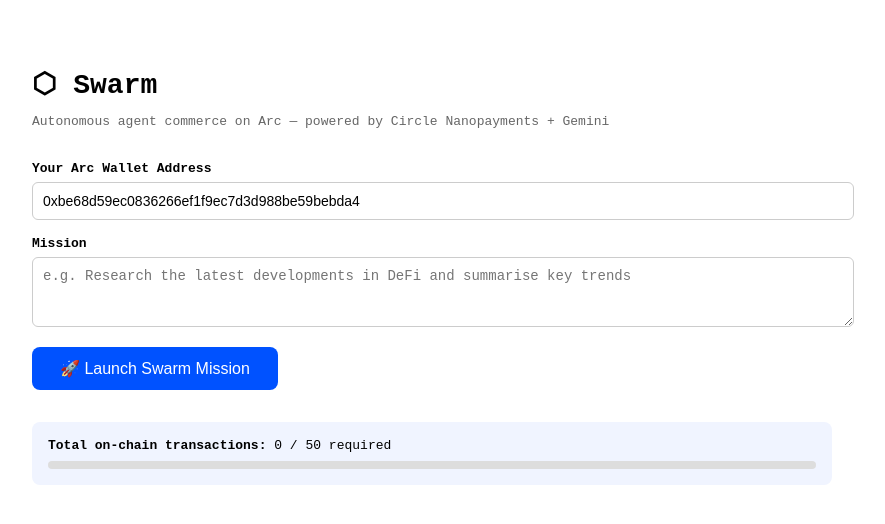
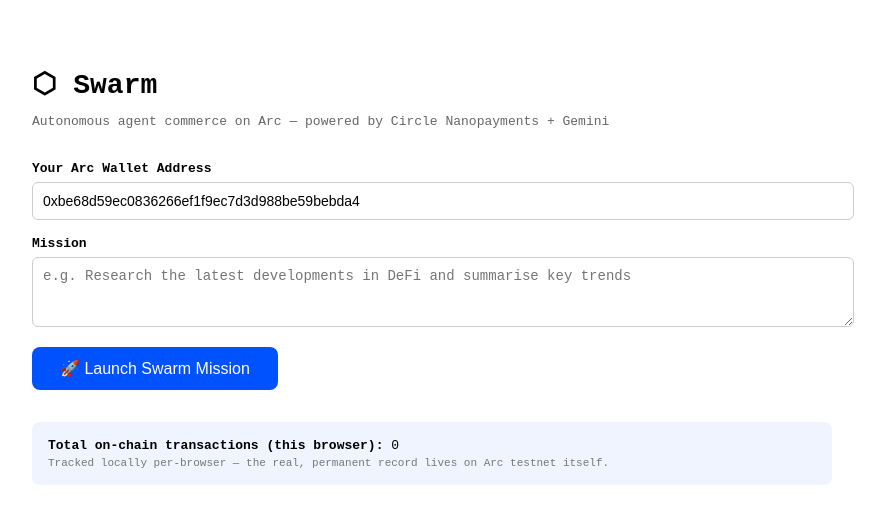
Before and after one commit to Isaaco3349/swarm-arc, a Next.js app: page /dashboard in a window 1280 px wide. Shown: the top 524 px of the page, without its empty margins (208-1093 px from the left). Built offline with nearby package versions, Linux system fonts and the light colour scheme.

Commit message:
Add status badges to dashboard

```diff
--- a/app/dashboard/page.tsx
+++ b/app/dashboard/page.tsx
@@ -9,6 +9,8 @@
   status: string;
   payment: number;
   result?: string;
+  txId?: string;
+  simulated?: boolean;
 };
 
 type MissionResult = {
@@ -114,10 +116,10 @@
       </button>
 
       <div style={{ marginBottom: "24px", padding: "16px", background: "#f0f4ff", borderRadius: "8px" }}>
-        <strong>Total on-chain transactions:</strong> {txCount} / 50 required
-        <div style={{ background: "#ddd", borderRadius: "4px", height: "8px", marginTop: "8px" }}>
-          <div style={{ background: "#0052ff", width: `${Math.min((txCount / 50) * 100, 100)}%`, height: "8px", borderRadius: "4px", transition: "width 0.5s" }} />
-        </div>
+        <strong>Total on-chain transactions (this browser):</strong> {txCount}
+        <p style={{ fontSize: "11px", color: "#777", marginTop: "4px", marginBottom: 0 }}>
+          Tracked locally per-browser — the real, permanent record lives on Arc testnet itself.
+        </p>
       </div>
 
       {error && (
@@ -144,11 +146,22 @@
               </div>
               <p style={{ color: "#555", fontSize: "13px", marginBottom: "8px" }}><strong>Task:</strong> {task.description}</p>
               <p style={{ fontSize: "13px", marginBottom: "8px" }}><strong>Result:</strong> {task.result}</p>
-              <p style={{ fontSize: "12px", color: "#888" }}>💰 Paid: ${task.payment} USDC</p>
+              <div style={{ display: "flex", justifyContent: "space-between", alignItems: "center" }}>
+                <p style={{ fontSize: "12px", color: "#888", margin: 0 }}>💰 Paid: ${task.payment} USDC</p>
+                <span style={{
+                  fontSize: "11px",
+                  padding: "2px 8px",
+                  borderRadius: "10px",
+                  background: task.simulated ? "#fff3cd" : "#e6ffe6",
+                  color: task.simulated ? "#8a6d3b" : "#2f7a4f",
+                }}>
+                  {task.simulated ? "⚠️ Simulated" : "✅ On-chain"}
+                </span>
+              </div>
             </div>
           ))}
 
-          <h3 style={{ marginTop: "24px", marginBottom: "12px" }}>Transaction Hashes</h3>
+          <h3 style={{ marginTop: "24px", marginBottom: "12px" }}>Transaction IDs</h3>
           {result.transactions.map((tx, i) => (
             <div key={i} style={{ fontSize: "12px", color: "#444", background: "#f0f0f0", padding: "8px", borderRadius: "4px", marginBottom: "6px", wordBreak: "break-all" }}>
               {i + 1}. {tx}
```
